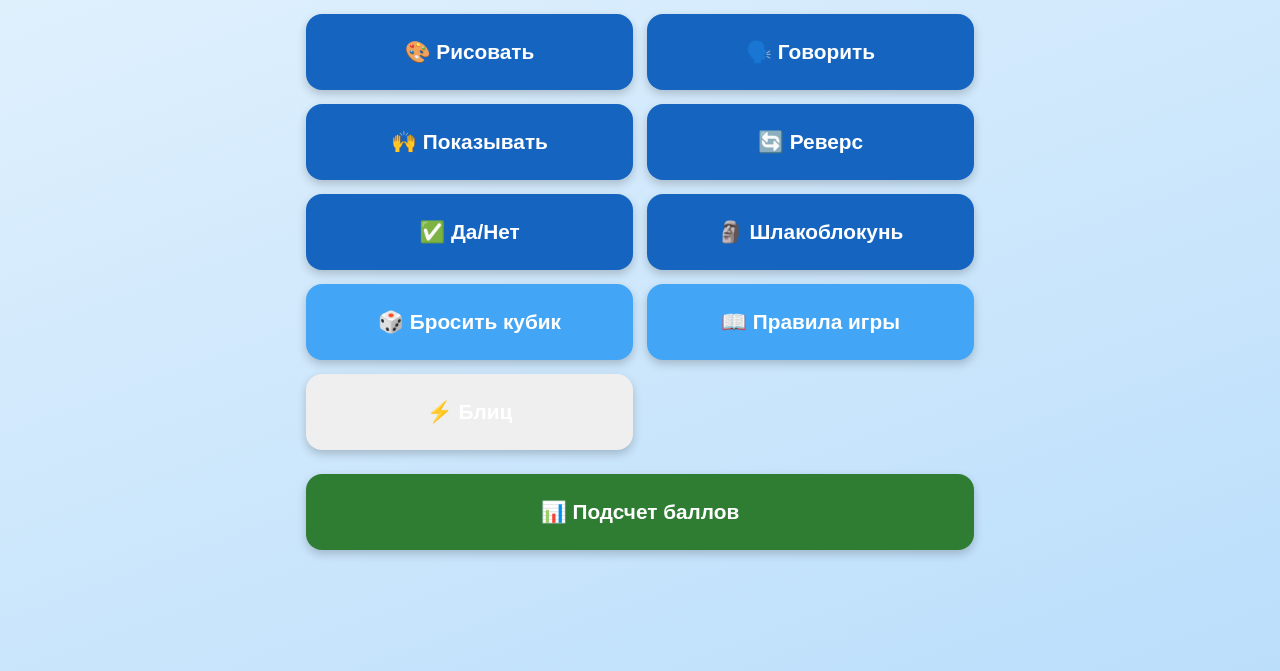
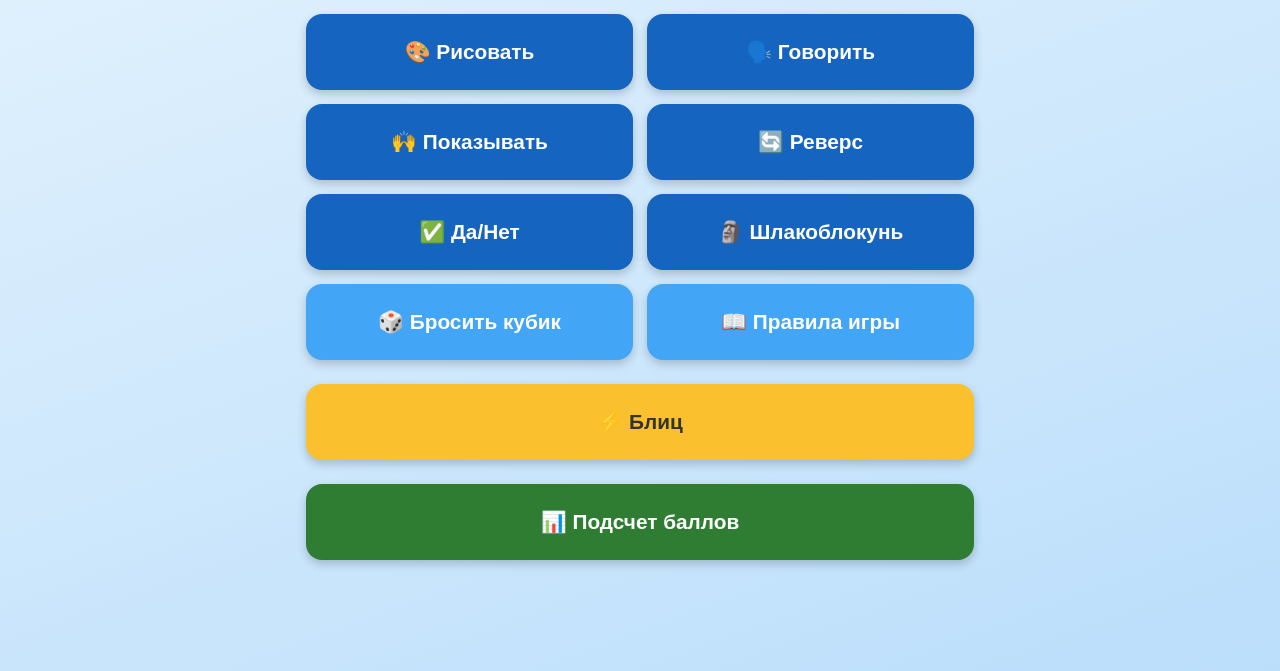
Before and after one commit to bzick13/nastolka2, a plain HTML site: page index.html in a window 1280 px wide. Shown: the part 129-800 px from the top of the page. Drawn offline with Linux system fonts and the light colour scheme.

Commit message:
Update styles.css

```diff
--- a/styles.css
+++ b/styles.css
@@ -74,6 +74,10 @@ h1 {
 
 .red { background: #c62828; }
 .red:hover { background: #d32f2f; }
+
+/* Новый желтый цвет для Блица */
+.yellow { background: #fbc02d; color: #333; }
+.yellow:hover { background: #f9a825; }
 
 /* Оверлей (для основных игр) */
 #overlay {
@@ -351,6 +355,12 @@ h1 {
   margin-top: 10px;
 }
 
+/* Кнопка "Блиц" на всю ширину */
+#blitz-btn {
+  grid-column: 1 / -1;
+  margin-top: 10px;
+}
+
 /* Экран настройки */
 #score-setup-overlay {
   position: fixed;
```
